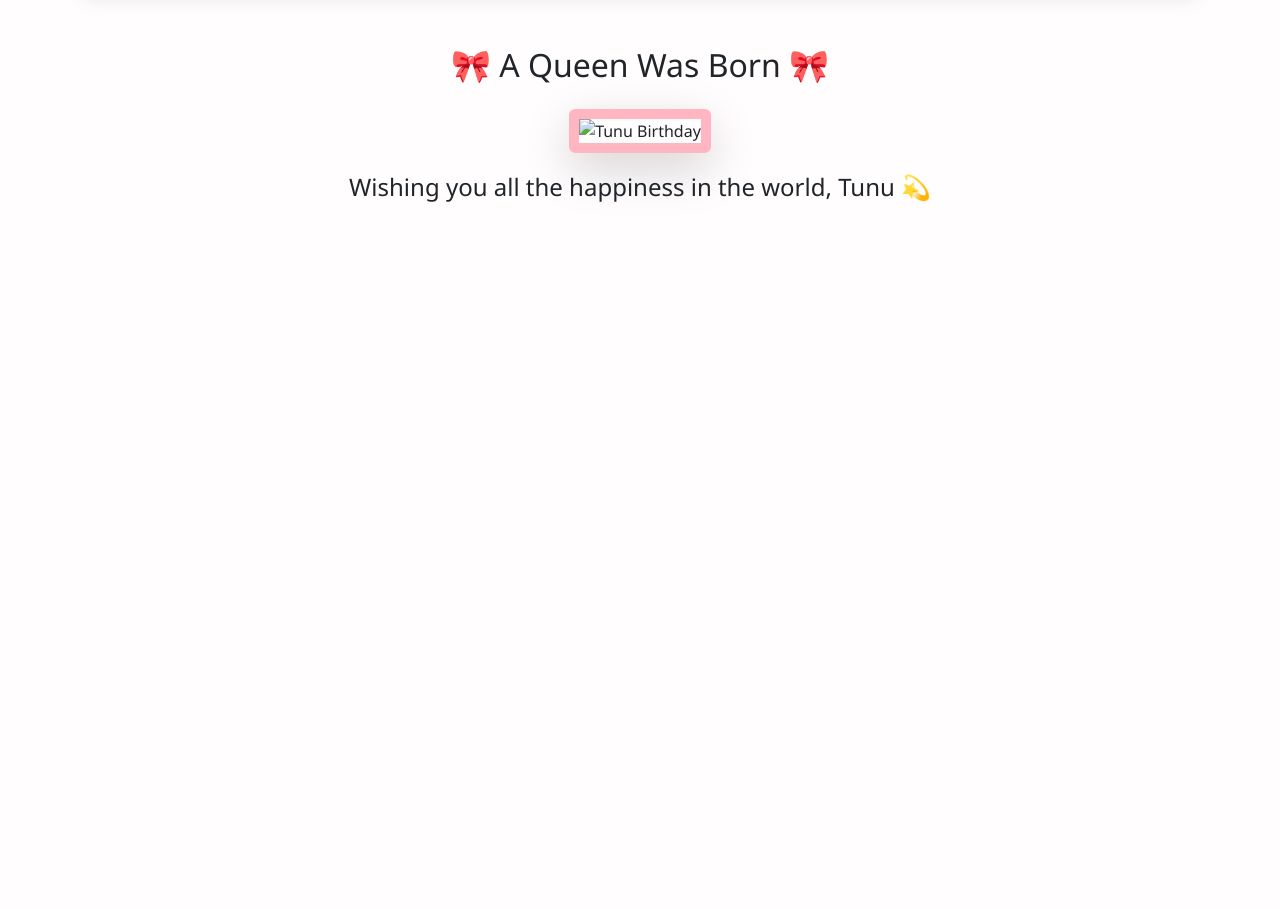
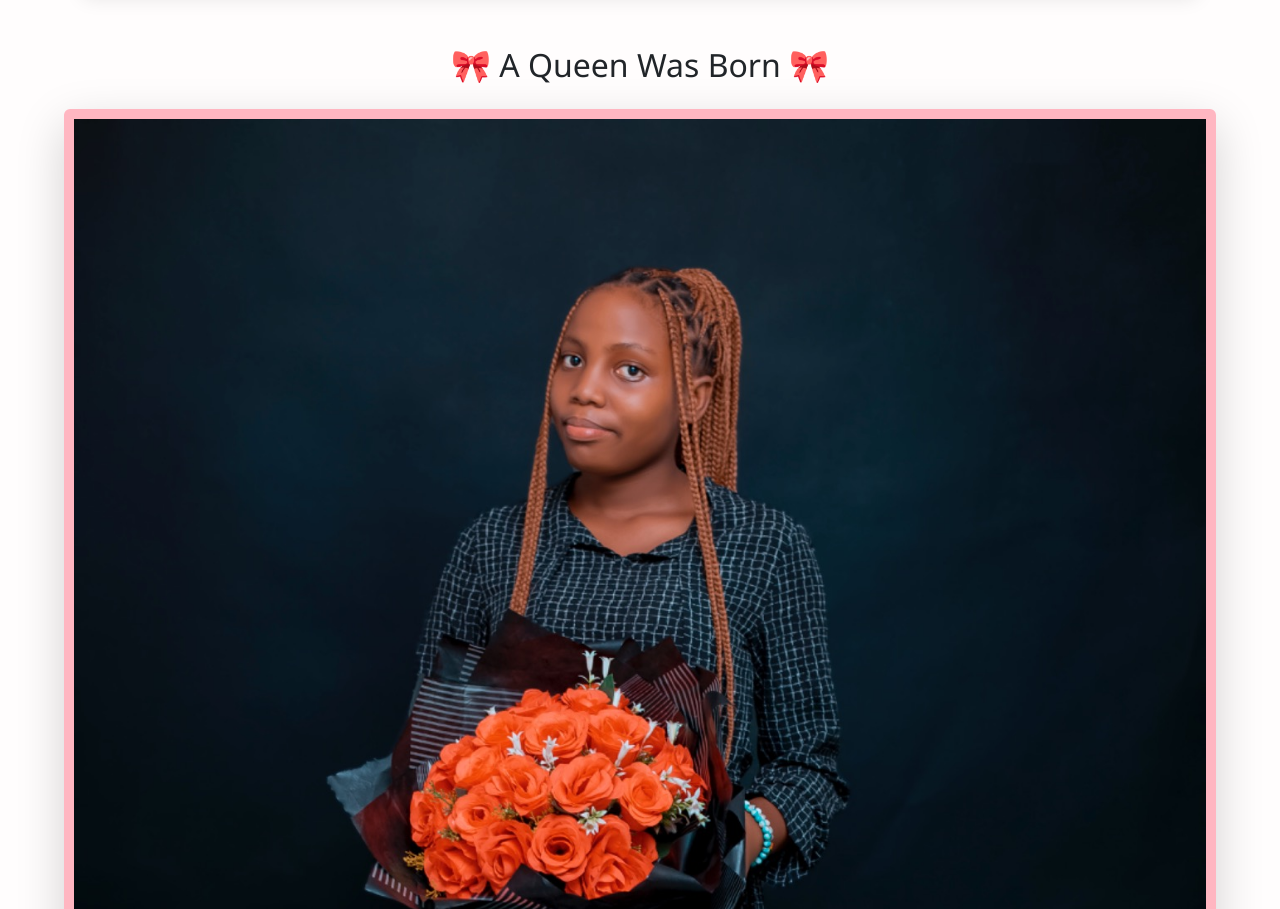
Before and after one commit to Sirtheprogrammer/mylittlebird, a plain HTML site: page index.html in a window 1280 px wide. Shown: the part 1114-2023 px from the top of the page. Before the commit the page ends 1367 px from the top, so only its background shows below. Drawn offline with nearby package versions, Linux system fonts and the light colour scheme.

Commit message:
Update index.html

```diff
--- a/index.html
+++ b/index.html
@@ -38,7 +38,7 @@
   <!-- POSTER -->
   <section class="poster text-center my-5">
     <h2 class="mb-4">🎀 A Queen Was Born 🎀</h2>
-    <img src="assets/tunu.jpg" alt="Tunu Birthday" class="poster-img rounded shadow-lg" />
+    <img src="tunu.jpg" alt="Tunu Birthday" class="poster-img rounded shadow-lg" />
     <p class="mt-3 fs-4">Wishing you all the happiness in the world, Tunu 💫</p>
   </section>
 
```
